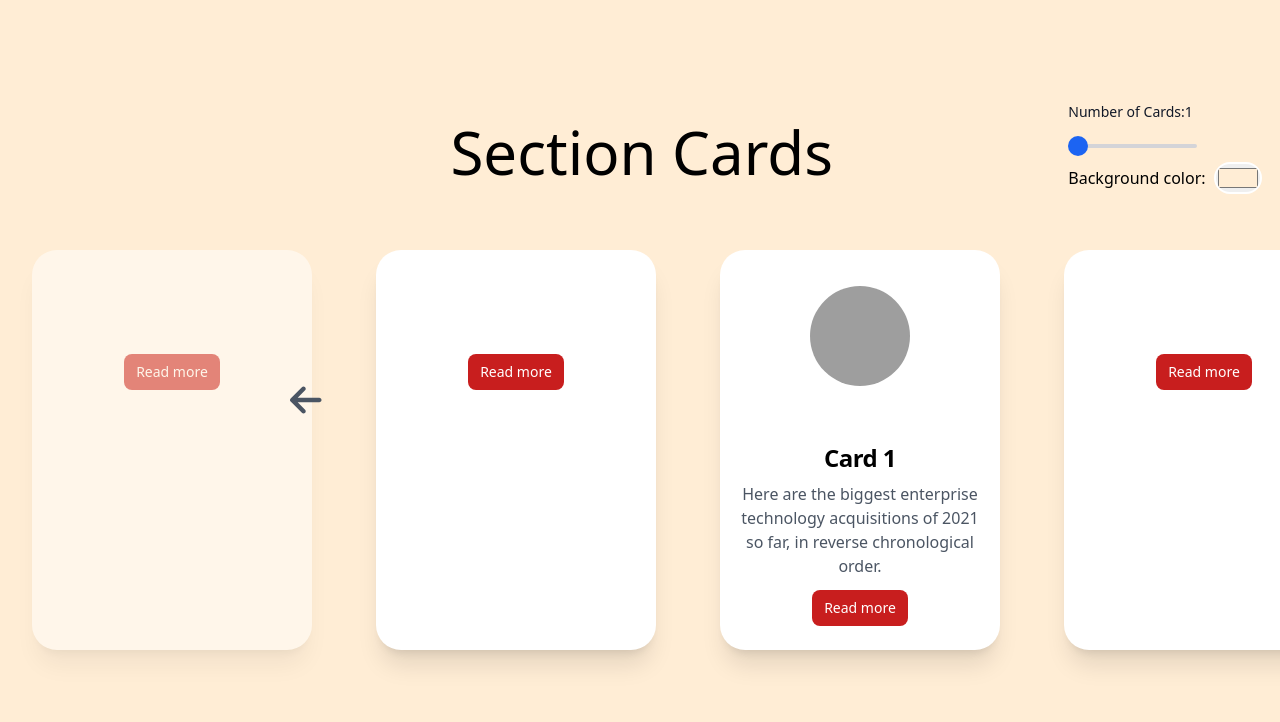
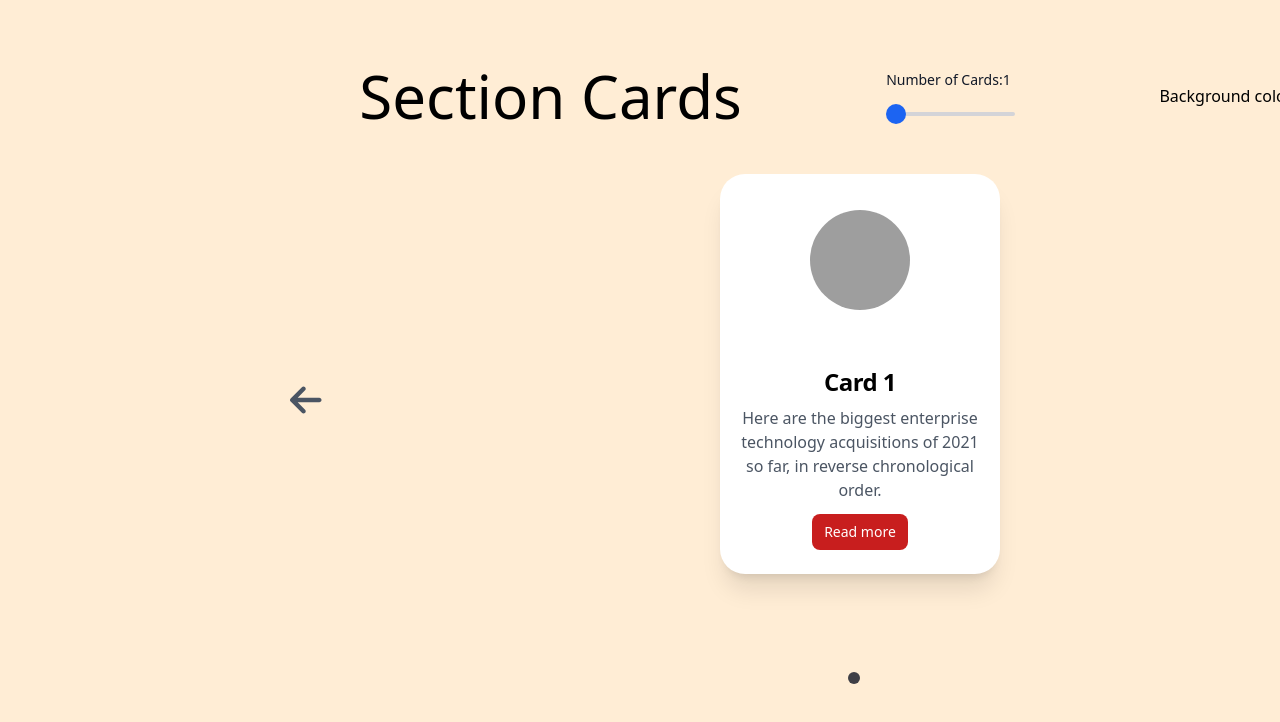
Before and after one commit to LauraMargherita25/card-slider_react, a React (Create React App) app: page / in a window 1280 px wide. Shown: the top 722 px of the page. Built offline with nearby package versions, Linux system fonts and the light colour scheme; grey boxes are pictures that could not be loaded.

Commit message:
Add pagination

```diff
--- a/src/SliderComponent.js
+++ b/src/SliderComponent.js
@@ -26,16 +26,13 @@ const SliderCommandPalette = (props) => {
 
     let backgroundColor = props.backgroundColor
     const changeBackgroundColor = (event) => {
-        // backgroundColor = event.target.value
         props.handleNewBackgroundColor(event.target.value)
-        console.log(backgroundColor)
     }
 
     return (
         <nav className="w-3/4 mx-auto mb-12 flex justify-evenly items-center">
             <h1 className="text-6xl">Section Cards</h1>
 
-            <form>
             <div className="w-1/8">
                 <label htmlFor="small-range" className="mb-2 text-sm font-medium text-gray-900 block">Number of Cards:{rangeValue}</label>
                 <input id="small-range" type="range" defaultValue={rangeValue} min="1" max="10" className="h-1 border-none rounded-lg text-black bg-zinc-300 appearance-none cursor-pointer" onChange={handleChange}/>
@@ -43,22 +40,18 @@ const SliderCommandPalette = (props) => {
 
             <div className="flex items-center">
                 <label htmlFor="color">Background color: </label>
-                    <input type="color" id="color" name="color" defaultValue={backgroundColor} className="w-12 h-8 m-2 border-2 border-solid border-white rounded-full cursor-pointer" onChange={changeBackgroundColor}/>
+                <input type="color" id="color" name="color" value={backgroundColor} className="w-12 h-8 m-2 border-2 border-solid border-white rounded-full cursor-pointer" onChange={changeBackgroundColor}/>
             </div>
-            </form>
+
         </nav>
     )
 };
 
 const SliderSection = (props) => {
 
-    let getActiveArray = () => {
-        return props.cardsData.slice(props.arrMinSize, props.arrMaxSize)
-    };
-
-    const cards = getActiveArray().map((card, index) => {
+    const cards = props.getActiveArray().map((card, index) => {
         return (
-            <li key={index} className="w-[280px] h-[400px] mx-8 rounded-[25px] bg-white inline-block overflow-hidden shadow-xl first-of-type:opacity-50 last-of-type:opacity-50">
+            <li key={index} className={`w-[280px] h-[400px] mx-8 rounded-[25px] bg-white inline-block overflow-hidden shadow-xl first-of-type:opacity-50 last-of-type:opacity-50 ${Object.keys(card).length === 0 ? 'invisible' : ''}`}>
                 <div>
                     <img src={card.src} alt=""  className="rounded-full mx-auto my-9"/>
                 </div>
@@ -94,21 +87,22 @@ const SliderNavigationController = (props) => {
     )
 };
 
-// const SliderPaginationController = (props) => {
-//     const indicators = props.getArrayLimit().map((indicator, index) => {
-//         return (
-//             <li class="inline mr-3">
-//                 <button className="w-3 h-3 rounded-full bg-zinc-300 hover:w-5 hover:h-5 hover:transition-all active:w-2 active:h-2"></button>
-//             </li>
-//         )
-//     })
+const SliderPaginationController = (props) => {
 
-//     return (
-//         <ul class="flex justify-center items-center h-28">
-//             {indicators}
-//         </ul>
-//     )
-// };
+    const indicators = props.cardsData.map((indicator, index) => {
+        return (
+            <li className="inline mr-3" key={index}>
+                <button className={`w-3 h-3 rounded-full hover:w-5 hover:h-5 hover:transition-all active:w-2 active:h-2 ${Object.keys(indicator).length === 0 ? 'hidden' : ''} ${indicator === props.getActiveArray()[2] ? 'bg-zinc-700' : 'bg-zinc-300'}`} onClick={() => {props.setActiveArray(index)}}></button>
+            </li>
+        )
+    })
+
+    return (
+        <ul className="flex justify-center items-center h-28">
+            {indicators}
+        </ul>
+    )
+};
 
 class SliderComponent extends Component{
     state = {
@@ -140,6 +134,15 @@ class SliderComponent extends Component{
         return this.state.cardsData.length;
     };
 
+    getActiveArray = () => {
+        return this.state.cardsData.slice(this.state.arrMinSize, this.state.arrMaxSize)
+    };
+
+    setActiveArray = (index) => {
+        this.setState({arrMinSize: index - 2, arrMaxSize: index + 3 })
+    }
+
+
     addCard = (newCards) => {
         this.setState({
             cardsData: [...this.state.cardsData.slice(0, 2), ...newCards, ...this.state.cardsData.slice(this.getArrayLimit() - 2)]
@@ -160,9 +163,9 @@ class SliderComponent extends Component{
         return (
             <div className="relative">
                 <SliderCommandPalette addCard={this.addCard} backgroundColor={backgroundColor} handleNewBackgroundColor={handleNewBackgroundColor}/>
-                <SliderSection cardsData={cardsData} arrMinSize={arrMinSize} arrMaxSize={arrMaxSize} />
+                <SliderSection getActiveArray={this.getActiveArray} />
                 <SliderNavigationController prev={this.prev} next={this.next} arrMinSize={arrMinSize} arrMaxSize={arrMaxSize} getArrayLimit={this.getArrayLimit} />
-                {/* <SliderPaginationController getArrayLimit={this.getArrayLimit} /> */}
+                <SliderPaginationController cardsData={cardsData} setActiveArray={this.setActiveArray} getActiveArray={this.getActiveArray}/>
             </div>
         )
     }
```
Lines whose indentation alone changed are shown as unchanged.
